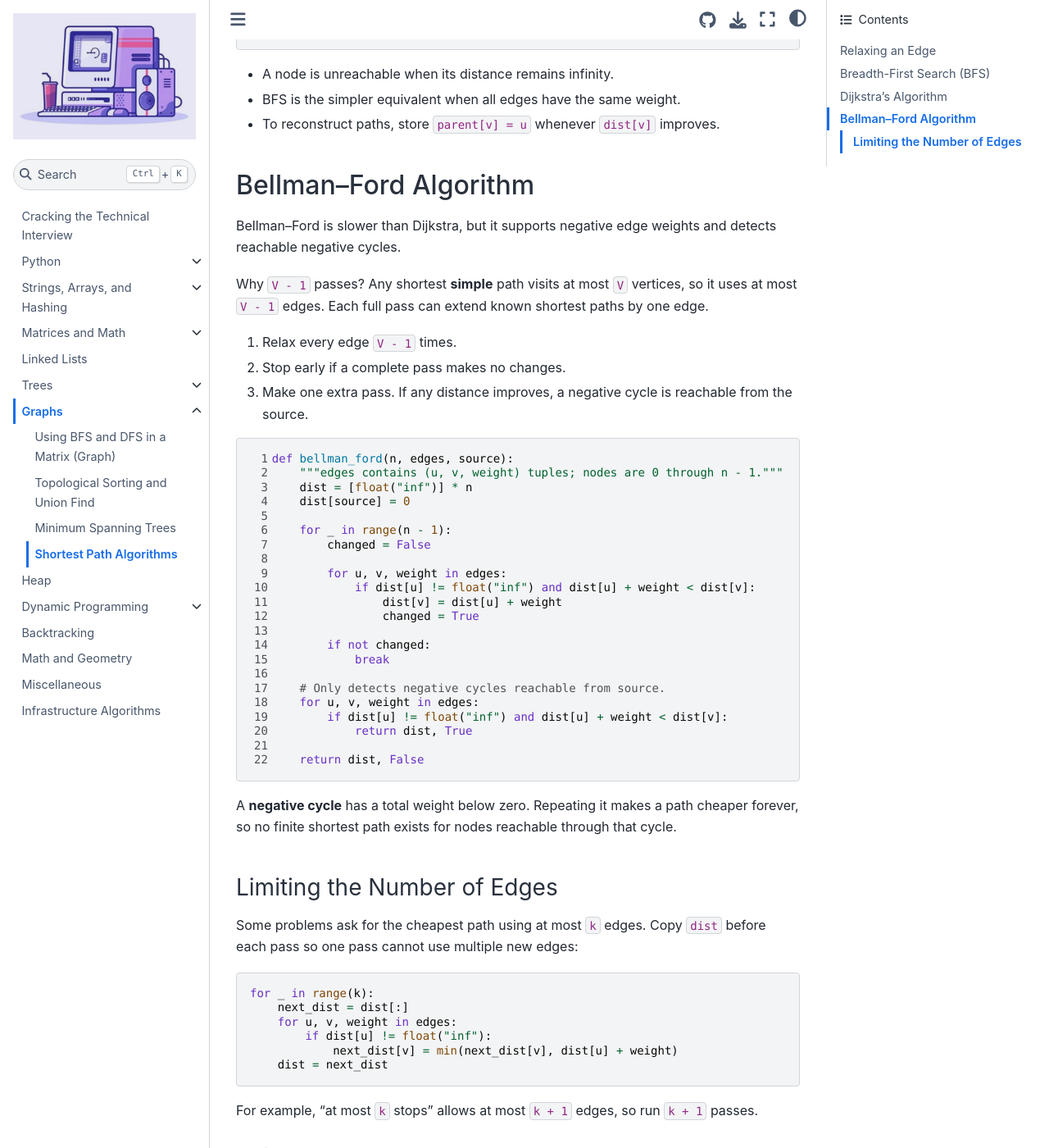
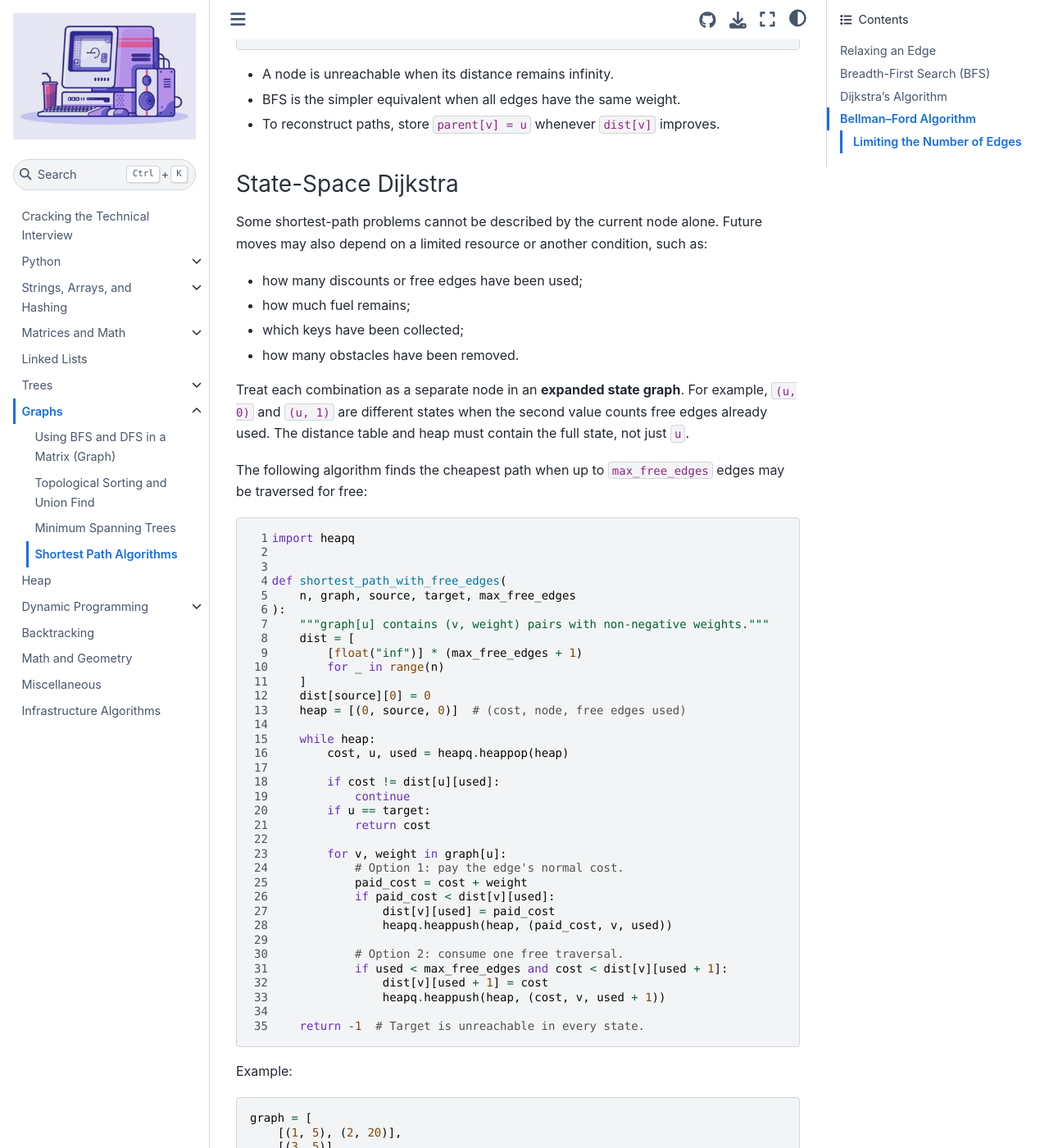
Before and after one commit to alanqi03/algo-book, a Jupyter Book: the page built from 7d.md, in a window 1280 px wide and 1400 px high, scrolled down 3241 px. Shown: the whole window at 82% size. Built offline with Jupyter Book 1.0.4 settings and Sphinx 7.4.7 and the Sphinx Book theme 1.1.4, drawn with Linux system fonts in a browser that asks for light colours; pages that are not in the unit, such as notebooks, are missing from menus; some of the changed text lies outside the part shown.

Commit message:
Add state-space Dijkstra example

````diff
--- a/7d.md
+++ b/7d.md
@@ -153,6 +153,80 @@ def dijkstra(n, graph, source):
 - BFS is the simpler equivalent when all edges have the same weight.
 - To reconstruct paths, store `parent[v] = u` whenever `dist[v]` improves.
 
+### State-Space Dijkstra
+
+Some shortest-path problems cannot be described by the current node alone. Future moves may also depend on a limited resource or another condition, such as:
+
+- how many discounts or free edges have been used;
+- how much fuel remains;
+- which keys have been collected;
+- how many obstacles have been removed.
+
+Treat each combination as a separate node in an **expanded state graph**. For example, `(u, 0)` and `(u, 1)` are different states when the second value counts free edges already used. The distance table and heap must contain the full state, not just `u`.
+
+The following algorithm finds the cheapest path when up to `max_free_edges` edges may be traversed for free:
+
+```{code-block} python
+---
+linenos:
+---
+import heapq
+
+
+def shortest_path_with_free_edges(
+    n, graph, source, target, max_free_edges
+):
+    """graph[u] contains (v, weight) pairs with non-negative weights."""
+    dist = [
+        [float("inf")] * (max_free_edges + 1)
+        for _ in range(n)
+    ]
+    dist[source][0] = 0
+    heap = [(0, source, 0)]  # (cost, node, free edges used)
+
+    while heap:
+        cost, u, used = heapq.heappop(heap)
+
+        if cost != dist[u][used]:
+            continue
+        if u == target:
+            return cost
+
+        for v, weight in graph[u]:
+            # Option 1: pay the edge's normal cost.
+            paid_cost = cost + weight
+            if paid_cost < dist[v][used]:
+                dist[v][used] = paid_cost
+                heapq.heappush(heap, (paid_cost, v, used))
+
+            # Option 2: consume one free traversal.
+            if used < max_free_edges and cost < dist[v][used + 1]:
+                dist[v][used + 1] = cost
+                heapq.heappush(heap, (cost, v, used + 1))
+
+    return -1  # Target is unreachable in every state.
+```
+
+Example:
+
+```{code-block} python
+graph = [
+    [(1, 5), (2, 20)],
+    [(3, 5)],
+    [(3, 1)],
+    [],
+]
+
+shortest_path_with_free_edges(4, graph, 0, 3, 1)
+# Returns 1: traverse edge 0 -> 2 for free, then pay 1 for 2 -> 3.
+```
+
+A single `dist[u]` would be incorrect: a more expensive arrival at `u` with a free traversal remaining may lead to a cheaper final route than a less expensive arrival that has already used it.
+
+The algorithm may return as soon as a target state is popped because the heap orders **all states** by cost. As with ordinary Dijkstra, every state transition must have a non-negative cost.
+
+With `K` free traversals, the expanded graph has `V(K + 1)` states and `O(E(K + 1))` transitions. The running time is `O((V + E)K log(VK))`. The distance table uses `O(VK)` space, while the heap can contain up to `O(EK)` entries.
+
 ## Bellman–Ford Algorithm
 
 Bellman–Ford is slower than Dijkstra, but it supports negative edge weights and detects reachable negative cycles.
````
